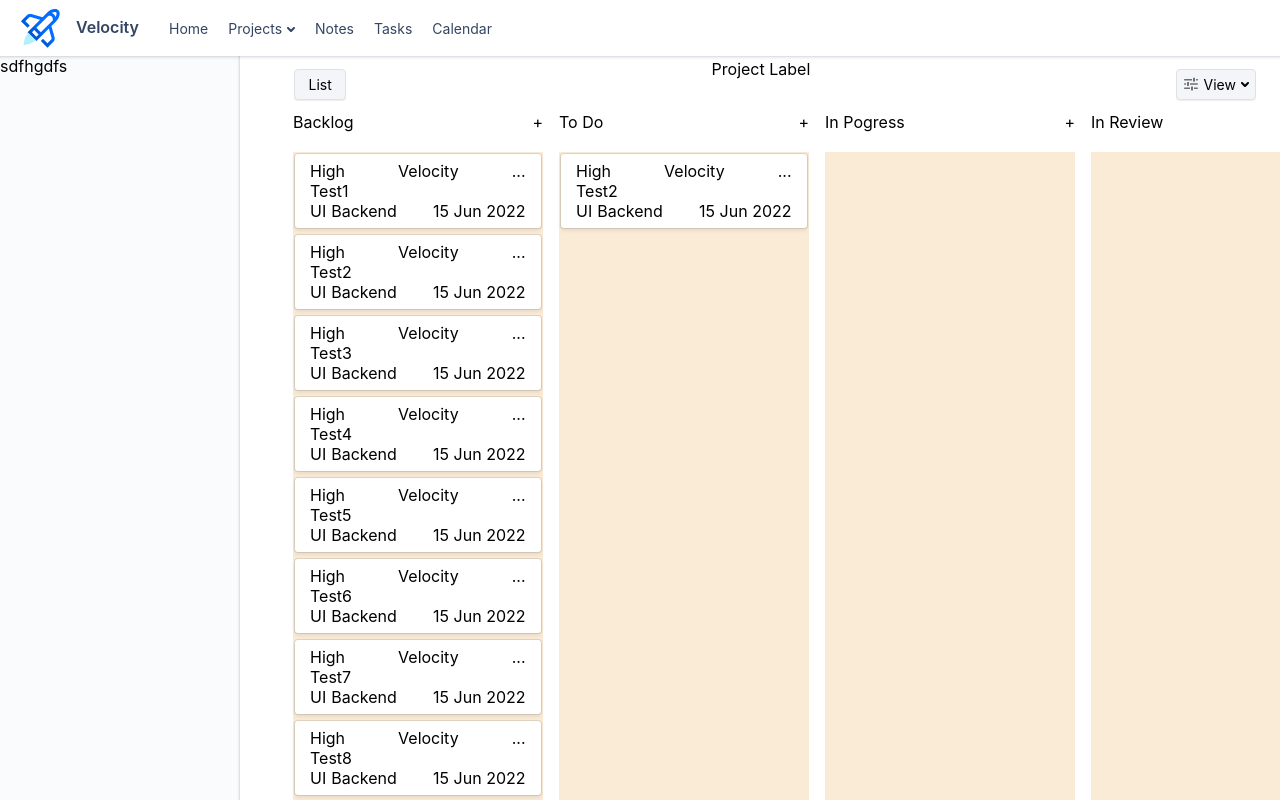
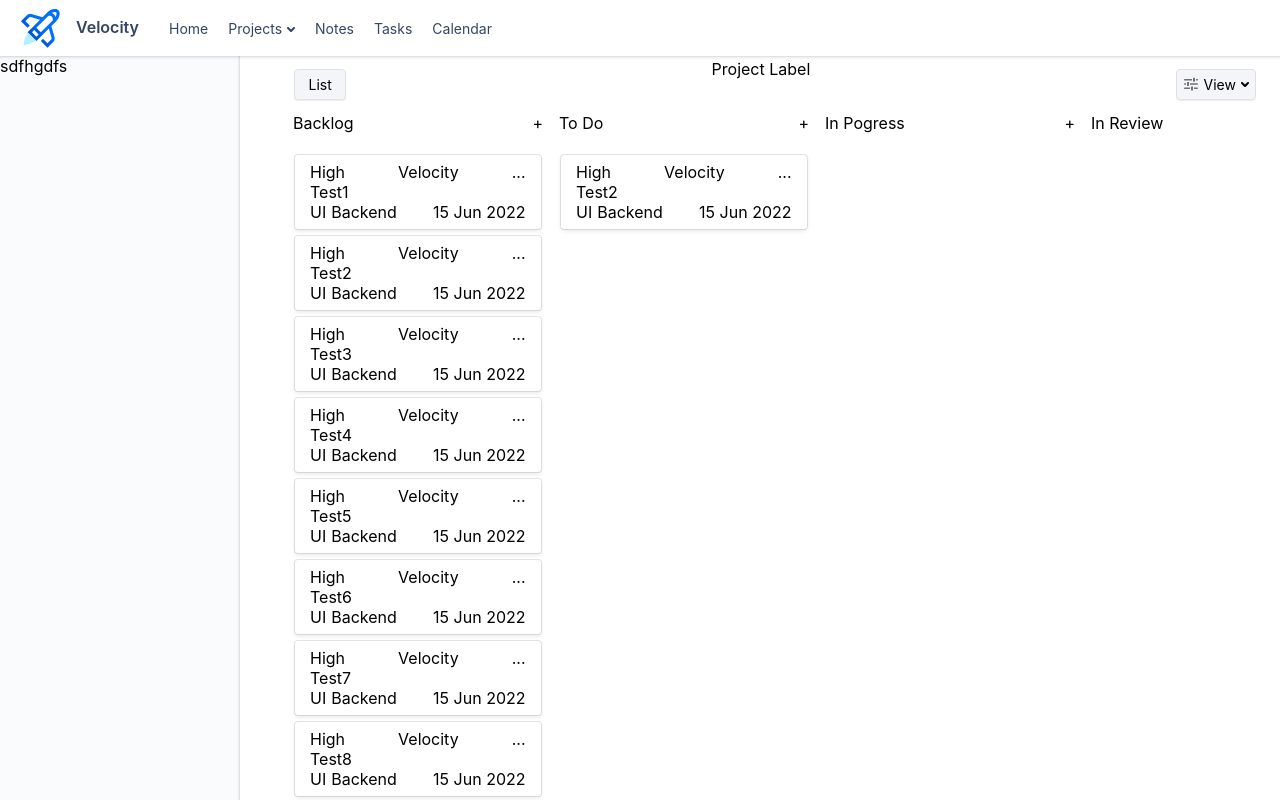
Before and after one commit to M-Xue/Velocity, a React (Create React App) app in the folder client/: page / in a window 1280 px wide. Built offline with nearby package versions, Linux system fonts and the light colour scheme.

Commit message:
added styling to when sticky column title is activated

```diff
--- a/client/src/pages/tasks/board/Board.tsx
+++ b/client/src/pages/tasks/board/Board.tsx
@@ -178,6 +178,39 @@ const addToList = (list: any, index: any, element: any) => {
 
 export default function Board() {
 
+  //* STICKY TITLE ***********************/
+  //? Source: https://stackoverflow.com/questions/16302483/event-to-detect-when-positionsticky-is-triggered
+  const [isSticky, setIsSticky] = useState(false)
+  const stickyColumnName = useRef<any>()
+
+  // mount
+  useEffect(()=>{
+    const cachedRef = stickyColumnName.current,
+          observer = new IntersectionObserver(
+            ([e]) => setIsSticky(e.intersectionRatio < 1),
+            {
+              threshold: [1],
+              // rootMargin: '-1px 0px 0px 0px',  // alternativly, use this and set `top:0` in the CSS
+            }
+          )
+
+    observer.observe(cachedRef)
+
+    // unmount
+    return function(){
+      observer.unobserve(cachedRef)
+    }
+  }, [])
+  //**************************************/
+
+
+
+
+
+
+
+
+
   const [board, setBoard] = useState<any>(cardDummyData);
 
 
@@ -232,7 +265,7 @@ export default function Board() {
             {/* ************************************************************************************* */}
             {Object.keys(board).map((list, index) => (
               <div className="board-column" key={index}>
-                <div className="kaban-board-heading">
+                <div className={"kaban-board-heading" + (isSticky ? " isSticky" : "")} ref={stickyColumnName}>
                   {list}
                   <div className="add-card-button">+</div>
                 </div>
--- a/client/src/pages/tasks/board/board.css
+++ b/client/src/pages/tasks/board/board.css
@@ -56,12 +56,25 @@
 
 /** Kaban Board Styling ************************************************************************************/
 .kaban-board-heading {
-    margin-bottom: 20px;
+    /* margin-bottom: 20px; */
+    padding-bottom: 20px;
+    padding-top: 1px;
     width: 100%;
     display: flex;
     justify-content: space-between;
     position: sticky;
-    top: 0;
+    top: -1px;
+    background-color: white;
+}
+
+.isSticky::after {
+    content: "";
+    position: absolute;
+    left: 0px;
+    right: 0px;
+    top: 100%;
+    height: 4px;
+    background: rgba(0, 0, 0, 0) linear-gradient(rgba(9, 30, 66, 0.13) 0px, rgba(9, 30, 66, 0.13) 1px, rgba(9, 30, 66, 0.08) 1px, rgba(9, 30, 66, 0) 4px) repeat scroll 0% 0%;
 }
 
 .board-columns {
@@ -114,7 +127,7 @@
     /* ***** */
     width: 100%;
 
-    background-color: antiquewhite;
+    /* background-color: antiquewhite; */
 }
 
 .kaban-card-container {
```
